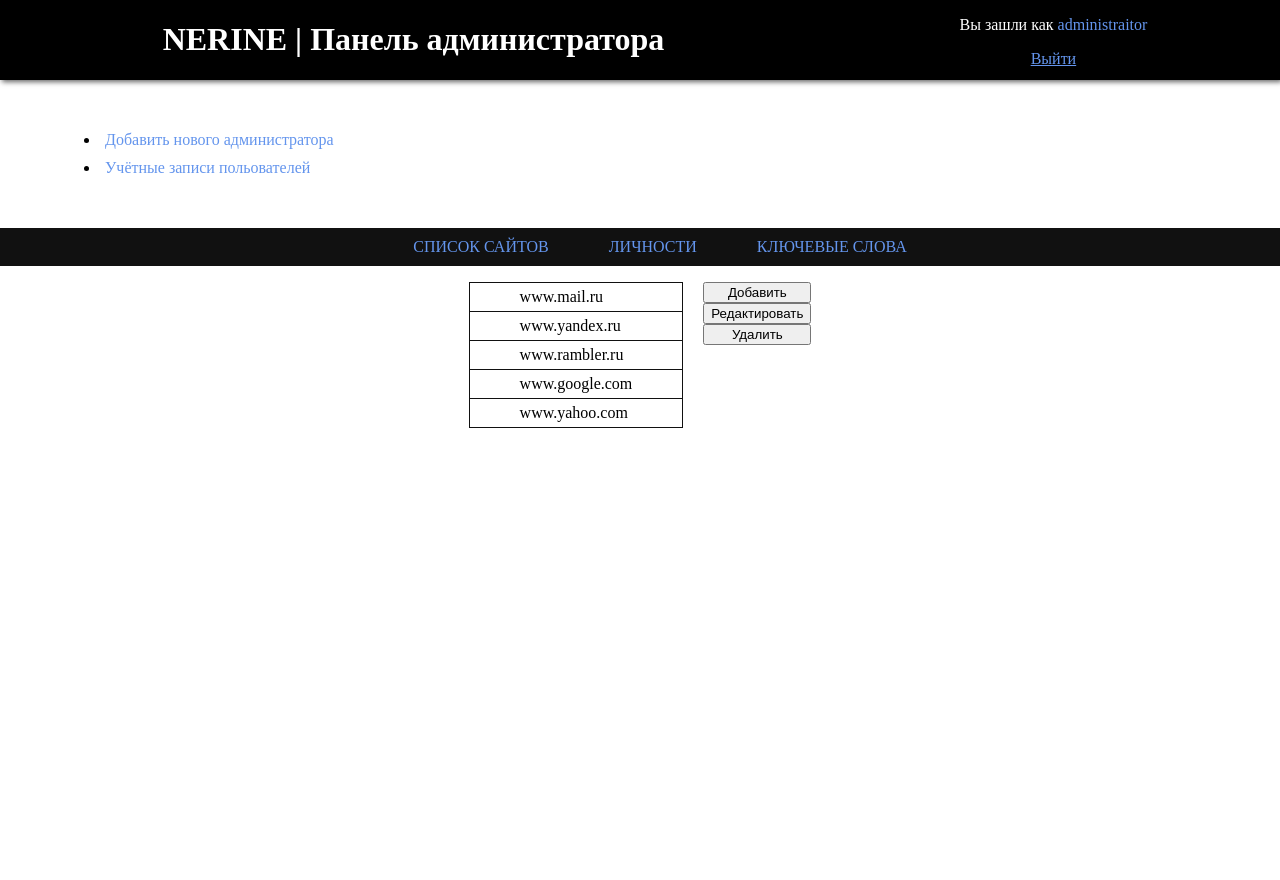
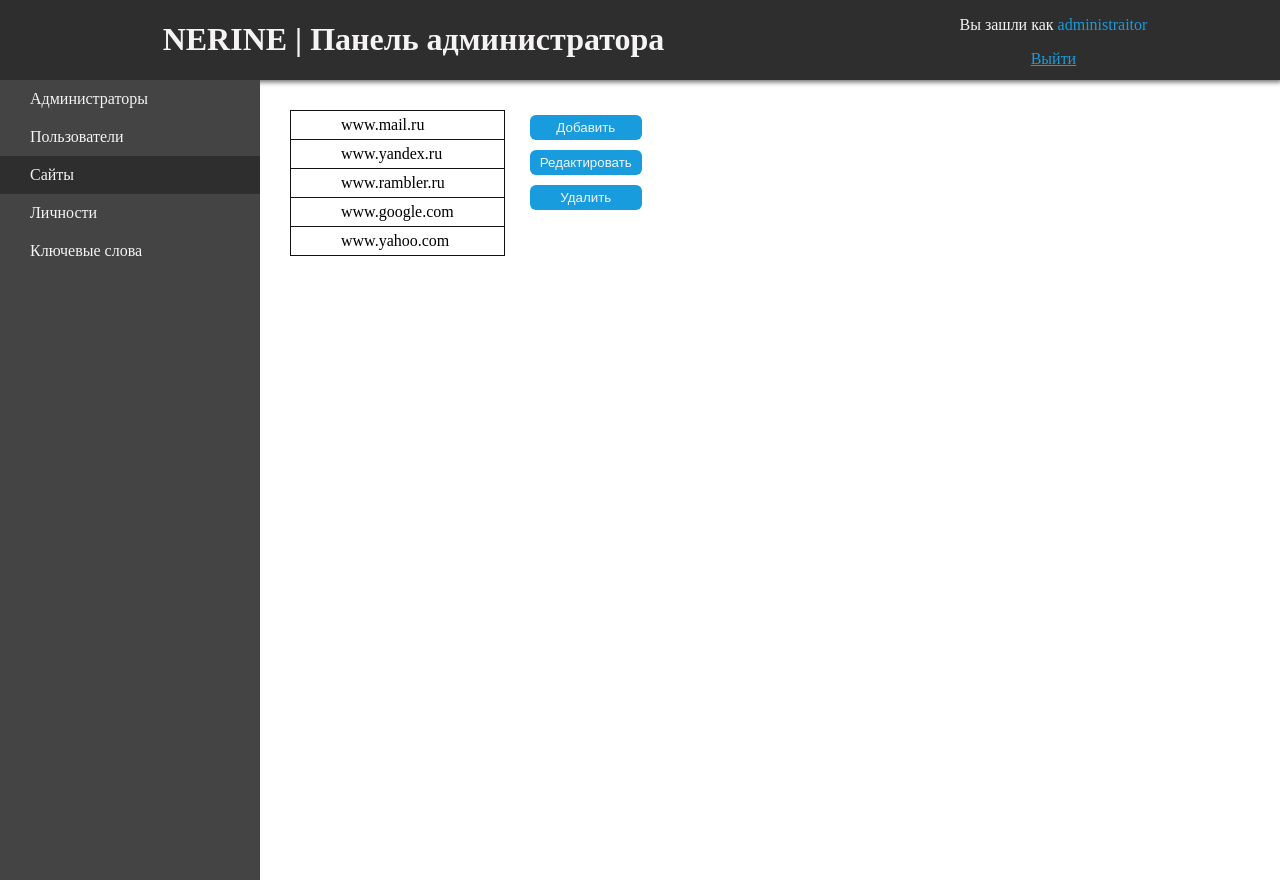
Before and after one commit to piterskikhsa/nerine, a Django app: page /admin/sites/ in a window 1280 px wide. Before the commit the page ends 428 px from the top, so only its background shows below. Run offline with Django 3.2, Linux system fonts and the light colour scheme; parts of the project's set-up code (start-up, migrations or seed data) failed here and were passed over.

Commit message:
Created templates:     admins.html     users.html

```diff
--- a/nerine_server/admin_app/static/css/main.css
+++ b/nerine_server/admin_app/static/css/main.css
@@ -1,6 +1,10 @@
 html, body {
     margin: 0;
     padding: 0;
+}
+
+.active {
+    background: #2e2e2e;
 }
 
 header {
@@ -8,8 +12,8 @@ header {
     justify-content: space-around;
     align-items: center;
     width: 100%;
-    color: #fff;
-    background-color: #000;
+    color: #f5f3f3;
+    background: #2e2e2e;
     box-shadow: rgba(0,0,0,.6) 2px 2px 5px;
 }
 
@@ -22,61 +26,60 @@ header {
     flex-direction: column;
     align-items: center;
     align-self: baseline;
+    color: #f5f3f3;
 }
 
 .header__logout-panel_admin-name {
-    color: cornflowerblue;
+    color: #189cde;
 }
 
 .header__logout-panel_logout-link {
-    color: cornflowerblue;
+    color: #189cde;
 }
 
 .header__logout-panel_logout-link:hover {
-    color: azure;
+    color: #f5f3f3;
 }
 
 main {
-
-}
-
-.management-panel {
     display: flex;
-    flex-direction: column;
-    margin: 30px 0 30px 60px;
-}
-
-.management-panel_item {
-    padding: 5px;
-}
-
-.management-panel_item a {
-    color: cornflowerblue;
-    text-decoration: none;
-}
-
-.management-panel_item a:hover {
-    text-decoration: underline;
 }
 
 .nav-menu {
     display: flex;
     justify-content: center;
-    background: #111;
+    background: #444444;
+    width: 250px;
+    height: 100vh;
+}
+
+.nav-menu {
+    display: flex;
+    flex-direction: column;
+    justify-content: flex-start;
+    width: 260px;
+    align-items: center;
+    list-style-type: none;
+    margin: 0;
+    padding: 0;
 }
 
 .nav-menu_item {
-    padding: 10px 30px;
+    padding: 0;
+    width: 100%;
     list-style-type: none;
+    display: flex;
 }
 
 .nav-menu_item a {
-    color: cornflowerblue;
+    color: #f5f3f3;
     text-decoration: none;
+    padding: 10px 30px;
+    width: 100%;
 }
 
 .nav-menu_item a:hover {
-    color: azure;
+    background: #2e2e2e;
 }
 
 .data-table {
@@ -93,6 +96,7 @@ main {
 .content {
     display: flex;
     justify-content: center;
+    padding: 30px;
 }
 
 .content_buttons-block {
@@ -100,3 +104,13 @@ main {
     flex-direction: column;
     margin-left: 20px;
 }
+
+button {
+    color: #f5f3f3;
+    background: #189cde;
+    margin: 5px;
+    padding: 5px 10px;
+    border-radius: 6px;
+    border: none;
+    cursor: pointer;
+}
--- /dev/null
+++ b/nerine_server/admin_app/templates/admins.html
@@ -0,0 +1,6 @@
+{% extends 'base.html' %}
+{% load staticfiles %}
+
+{% block content %}
+
+{% endblock %}
--- a/nerine_server/admin_app/templates/base.html
+++ b/nerine_server/admin_app/templates/base.html
@@ -22,25 +22,21 @@
             </div>
         </header>
         <main>
-            <div class="management-panel">
-                <ul>
-                    <li class="management-panel_item">
-                        <a href="#">Добавить нового администратора</a>
+           <ul class="nav-menu">
+               <li class="nav-menu_item {% if page == 'admins' %} active {% endif %}">
+                   <a href="{% url 'admins' %}">Администраторы</a>
                </li>
-                    <li class="management-panel_item">
-                        <a href="#">Учётные записи польователей</a>
+               <li class="nav-menu_item {% if page == 'users' %} active {% endif %}">
+                   <a href="{% url 'users' %}">Пользователи</a>
                </li>
-                </ul>
-            </div>
-            <ul class="nav-menu">
-                <li class="nav-menu_item">
-                    <a href="{% url 'sites' %}">СПИСОК САЙТОВ</a>
+               <li class="nav-menu_item {% if page == 'sites' %} active {% endif %}">
+                   <a href="{% url 'sites' %}">Сайты</a>
                </li>
-                <li class="nav-menu_item">
-                    <a href="{% url 'persons' %}">ЛИЧНОСТИ</a>
+               <li class="nav-menu_item {% if page == 'persons' %} active {% endif %}">
+                   <a href="{% url 'persons' %}">Личности</a>
                </li>
-                <li class="nav-menu_item">
-                    <a href="{% url 'keywords' %}">КЛЮЧЕВЫЕ СЛОВА</a>
+               <li class="nav-menu_item {% if page == 'keywords' %} active {% endif %}">
+                   <a href="{% url 'keywords' %}">Ключевые слова</a>
                </li>
            </ul>
             <div class="content">
--- /dev/null
+++ b/nerine_server/admin_app/templates/users.html
@@ -0,0 +1,6 @@
+{% extends 'base.html' %}
+{% load staticfiles %}
+
+{% block content %}
+
+{% endblock %}
--- a/nerine_server/admin_app/urls.py
+++ b/nerine_server/admin_app/urls.py
@@ -1,10 +1,14 @@
 from django.conf.urls import url
-from .views import (show_tepmlate_sites,
+from .views import (show_tepmlate_admins,
+                    show_tepmlate_users,
+                    show_tepmlate_sites,
                     show_tepmlate_persons,
                     show_tepmlate_keywords)
 
 
 urlpatterns = [
+    url(r'^admins/', show_tepmlate_admins, name='admins'),
+    url(r'^users/', show_tepmlate_users, name='users'),
     url(r'^sites/', show_tepmlate_sites, name='sites'),
     url(r'^persons/', show_tepmlate_persons, name='persons'),
     url(r'^keywords/', show_tepmlate_keywords, name='keywords'),
--- a/nerine_server/admin_app/views.py
+++ b/nerine_server/admin_app/views.py
@@ -1,5 +1,15 @@
 from django.shortcuts import render
 
+
+def show_tepmlate_admins(request):
+    page = 'admins'
+    context = {'page': page}
+    return render(request, 'admins.html', context)
+
+def show_tepmlate_users(request):
+    page = 'users'
+    context = {'page': page}
+    return render(request, 'users.html', context)
 
 def show_tepmlate_sites(request):
     page = 'sites'
```
Also changed, not shown: nerine_server/admin_app/templates/keywords.html (indentation only), nerine_server/admin_app/templates/persons.html (indentation only), nerine_server/admin_app/templates/sites.html (indentation only). Lines whose indentation alone changed are shown as unchanged.
